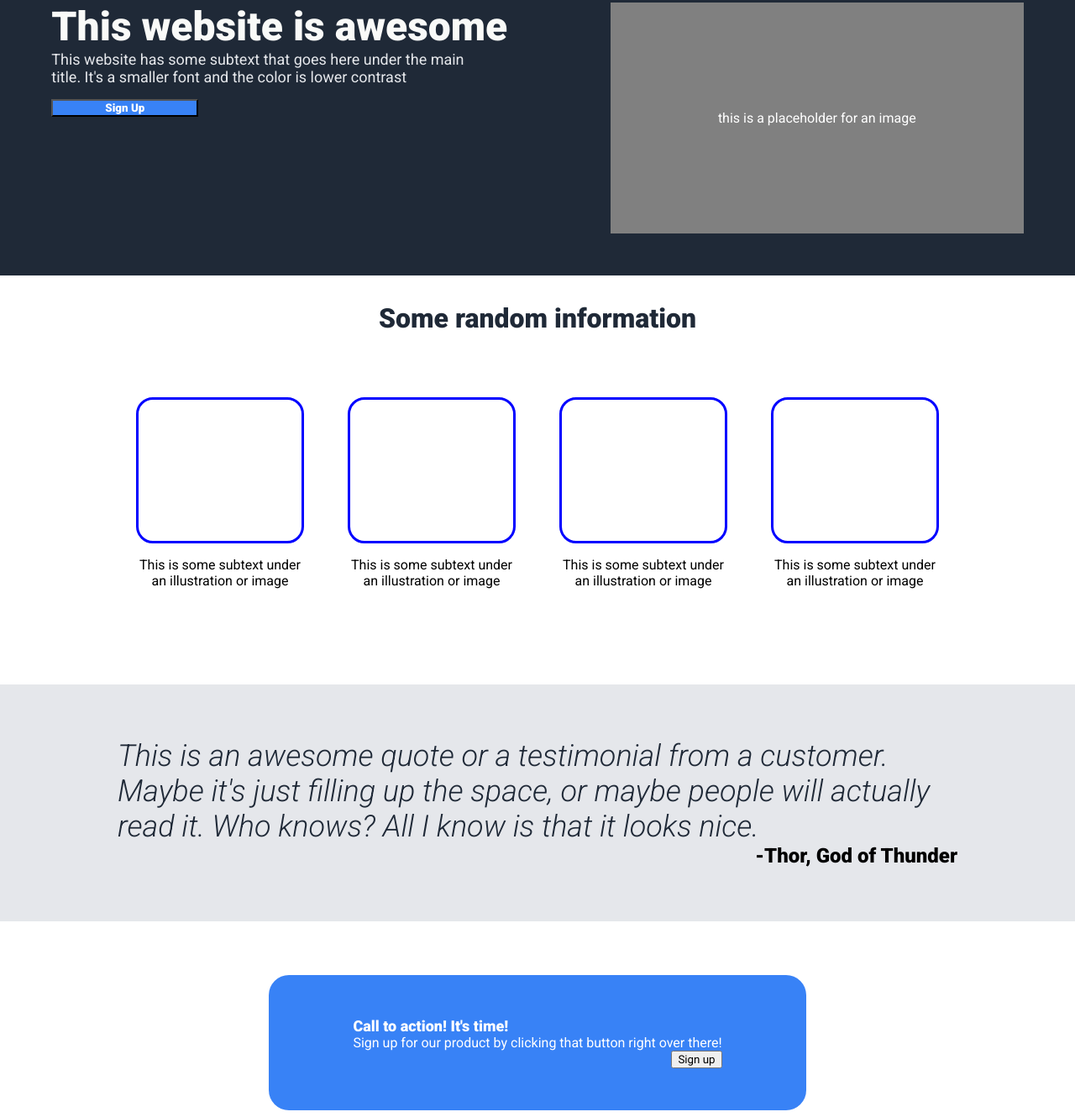
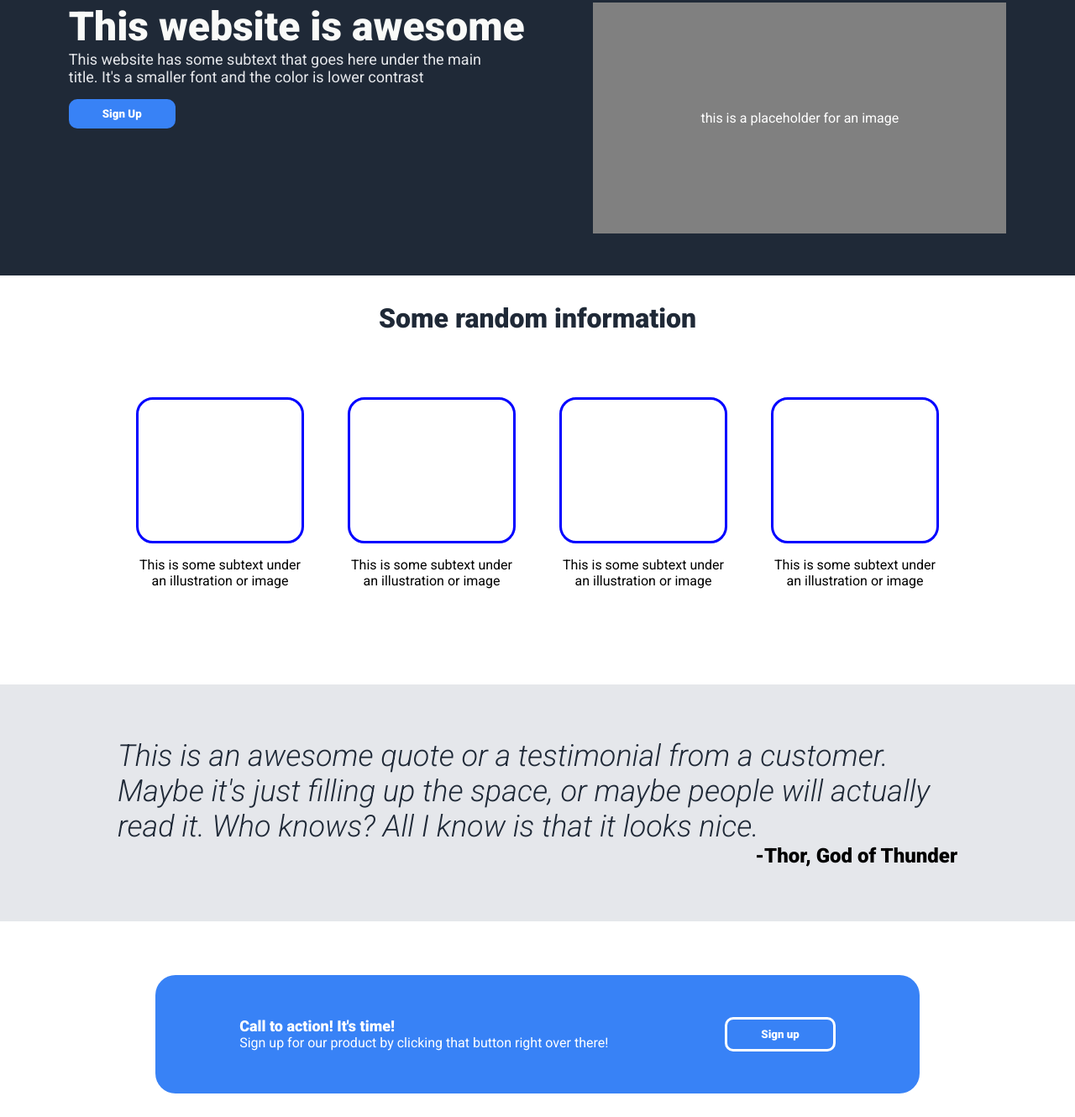
Before and after one commit to JoshKroft/odin-landingpage, a plain HTML site: page index.html in a window 1280 px wide. Shown: the part 129-1459 px from the top of the page at 84% size. Drawn offline with Linux system fonts and the light colour scheme.

Commit message:
finished the sign up section through divs and flexbox

```diff
--- a/index.html
+++ b/index.html
@@ -68,9 +68,14 @@
                     <div class="sign-secondary">Sign up for our product by clicking that button right over there!</div>
                 </div>
                 <div class="sign-right">
-                    <button>Sign up</button>
+                    <div class="sign-button">
+                        <button>Sign up</button>
+                    </div>
                 </div>
             </div>
+        </div>
+        <div class="footer">
+
         </div>
     </div>
 </body>
--- a/styles.css
+++ b/styles.css
@@ -18,10 +18,10 @@ body {
 
 .header {
     display: flex;
-    justify-content:space-around;
+    justify-content:space-evenly;
     align-items: center;
     color: white;
-    gap: 28em;
+    gap: 30em;
     background-color: #1F2937;
     padding-bottom: 64px;
 }
@@ -66,7 +66,7 @@ a {
 
 .hero {
     display: flex;
-    justify-content: space-around;
+    justify-content: space-evenly;
     color: white;
     background-color: #1F2937;
     margin-bottom: 32px;
@@ -81,7 +81,11 @@ a {
 }
 
 .hero-button {
-    width:175px;
+    padding: 10px 40px;
+    outline: 0;
+    border: none;
+    cursor: pointer;
+    border-radius: 10px;
     margin-top: 16px;
     Font-size: 24x;
     background-color: #3882F6;
@@ -159,10 +163,13 @@ a {
 }
 
 .sign-container {
+    display: flex;
     background-color: #3882F6;
     justify-content: space-around;
+    gap: 64px;
     border-radius: 24px;
     padding: 50px 100px;
+    align-items: flex-start;
 }
 
 .sign-primary, .sign-secondary {
@@ -174,8 +181,14 @@ a {
     font-size: 18px;
 }
 
-.sign-right {
-    display: flex;
-    justify-content: flex-end;
-    align-self: flex-end;
+.sign-right button {
+    padding: 10px 40px;
+    border: solid white;
+    cursor: pointer;
+    border-radius: 10px;
+    Font-size: 24x;
+    margin-left: 75px;
+    background-color: #3882F6;
+    color: white;
+    font-weight: 900;
 }
```
